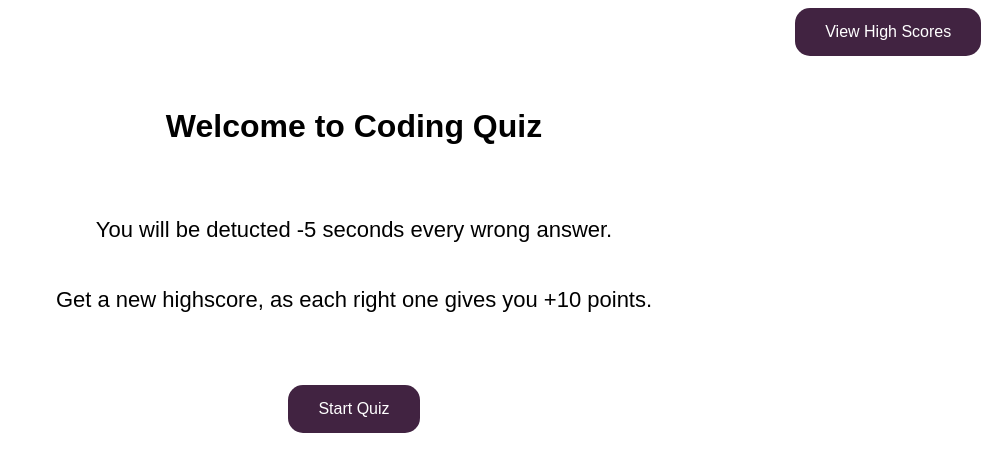
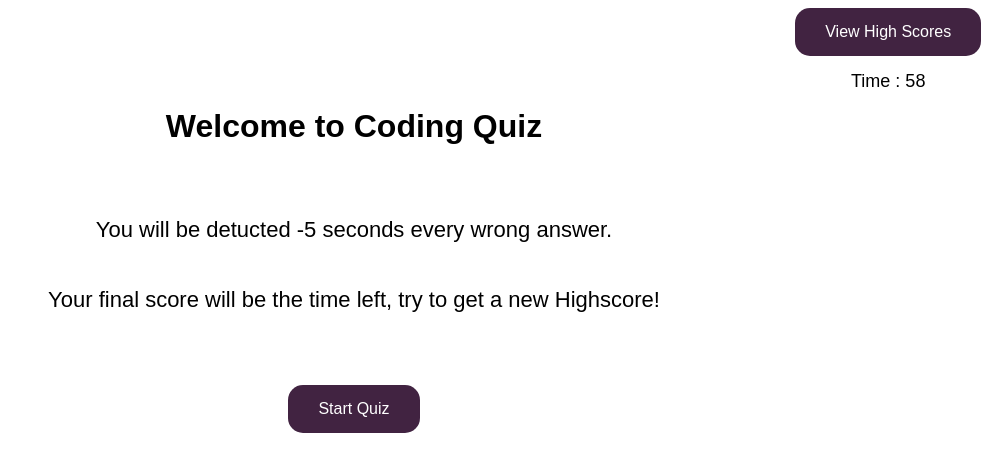
Before and after one commit to OfficialBeez/Code-Quiz, a plain HTML site: page index.html in a window 1280 px wide. Both pictures are taken after a click on the button "Start Quiz". Shown: the whole page, without its empty margins (286-1280 px from the left). Drawn offline with Linux system fonts and the light colour scheme.

Commit message:
Added Timer

```diff
--- a/Assets/css/styles.css
+++ b/Assets/css/styles.css
@@ -11,18 +11,25 @@ button {
     font-size: 16px;
     border-radius: 15px;
     text-align: center;
-  }
+}
 .button:hover {
     background-color: #574673;
-  }
+}
 
 /* Navigation */
-
-#highscores {
+#header {
     position: absolute;
     top:1% ;
-    right:1% ;
-  }
+    right:1%;
+    display: flex;
+    flex-direction: column;
+    text-align: center;
+}
+
+#timer {
+    margin-top: 15px;
+    font-size: 18px;
+}
 
 /* Starting homepage */
 #startPage {
--- a/Assets/js/script.js
+++ b/Assets/js/script.js
@@ -1,7 +1,16 @@
 startButton = document.getElementById("startButton");
 highscores = document.getElementById("highscores");
 
+function startQuiz() {
+    timeLeft = 60;
+    var interval = setInterval(function () {
+        timeLeft--;
+        timer.textContent = 'Time : ' + timeLeft;
+    }, 1000)
+}
+timer.textContent = "Time: " + 0;
 startButton.addEventListener("click", function () {
+    startQuiz();
     console.log('You have started the quiz');
 })
 highscores.addEventListener("click", function () {
--- a/index.html
+++ b/index.html
@@ -18,7 +18,7 @@
              <div id="startPage">
                  <h1>Welcome to Coding Quiz</h1>
                  <p>You will be detucted -5 seconds every wrong answer.</p>
-                <p>Get a new highscore, as each right one gives you +10 points.</p>
+                <p>Your final score will be the time left, try to get a new Highscore!</p>
                 <button type="button" id="startButton" class="button">Start Quiz</button>
              </div>
         </main>
```
